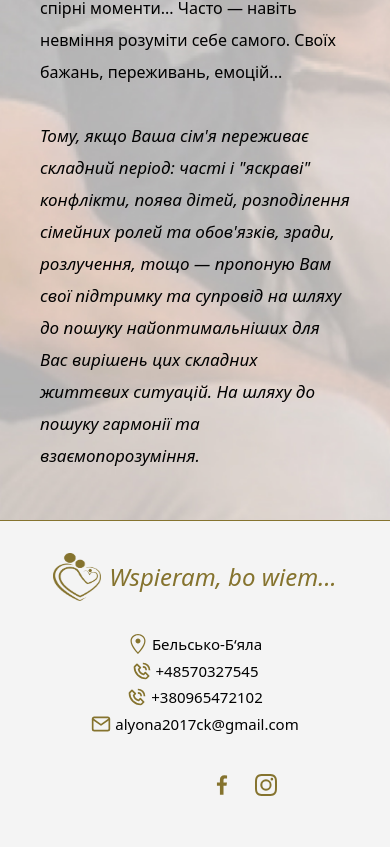
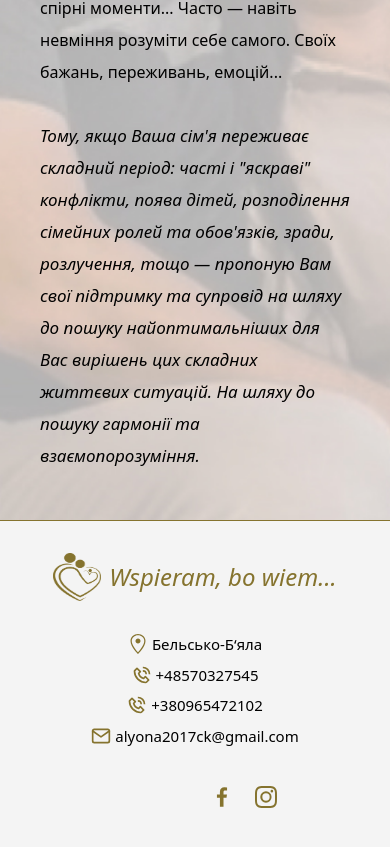
Before and after one commit to OlhaPo/wspieram-bo-wiem-landing-page, a React (Vite) app: page /therapy in a window 390 px wide. Shown: the part 974-1821 px from the top of the page. Built offline with nearby package versions, Linux system fonts and the light colour scheme; some icons are missing.

Commit message:
Add gap to links in footer

```diff
--- a/src/components/Footer.jsx
+++ b/src/components/Footer.jsx
@@ -18,7 +18,7 @@
         <span>Wspieram, bo&nbsp;wiem...</span>
       </div>
 
-      <div className="flex flex-col items-center md:flex-row gap-1 md:gap-5 lg:gap-8">
+      <div className="flex flex-col items-center md:flex-row gap-2 md:gap-5 lg:gap-8">
         <div className="flex md:inline-flex items-center gap-1">
           <GoLocation className="text-primary" size={20} />
           Бельсько-Б&lsquo;яла
```
